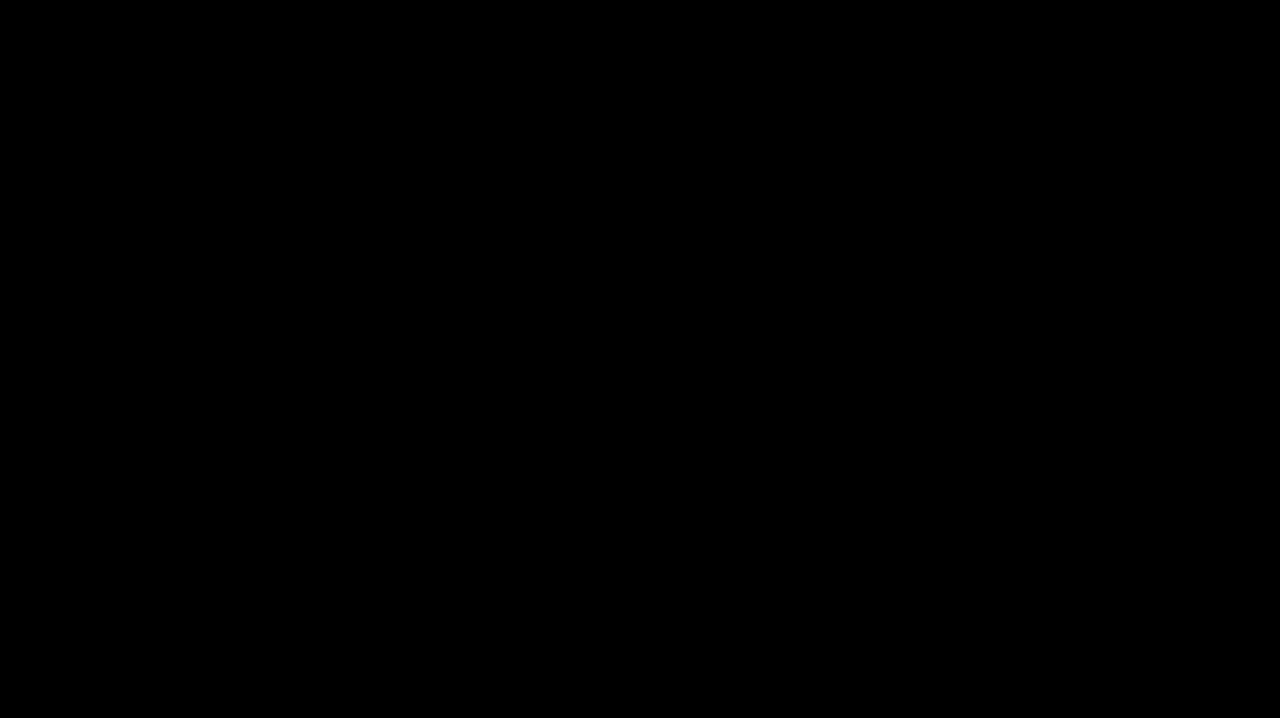
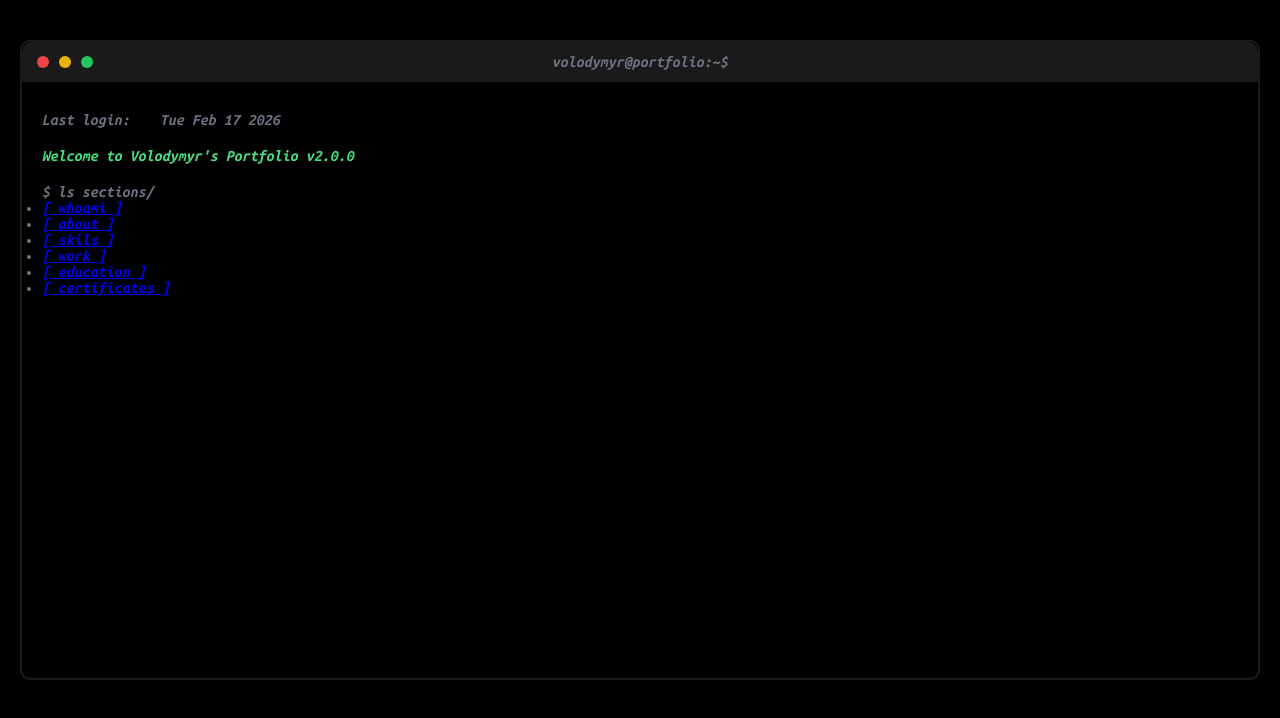
Before and after one commit to xxxjavacoder/terminal_web_cv, a website: page src/index.html in a window 1280 px wide. Drawn offline with nearby package versions, Linux system fonts and the light colour scheme; files that its build step writes are made by us from their sources; files whose address does not match are found by name.

Commit message:
make styled window.

```diff
--- a/gulpfile.js
+++ b/gulpfile.js
@@ -1,3 +1,4 @@
+
 import gulp from 'gulp';
 import dartSass from 'sass';
 import gulpSass from 'gulp-sass';
@@ -18,11 +19,16 @@ const paths = {
   styles: 'src/scss/**/*.scss',
   scripts: 'src/js/**/*.js',
   images: 'src/images/**/*',
+  fonts: 'dist/fonts',
   dist: 'dist'
 };
 
 export function clean() {
-  return deleteAsync([paths.dist]);
+  return deleteAsync([
+    `${paths.dist}/**`,
+    `!${paths.fonts}`,
+    `!${paths.fonts}/**`
+  ]);
 }
 
 export function html() {
--- a/package.json
+++ b/package.json
@@ -1,5 +1,6 @@
 {
   "dependencies": {
+    "@fontsource/ubuntu-mono": "^5.2.8",
     "gulp-cli": "^3.1.0"
   },
   "devDependencies": {
@@ -9,8 +10,12 @@
     "gulp-autoprefixer": "^10.0.0",
     "gulp-clean-css": "^4.3.0",
     "gulp-concat": "^2.6.1",
+    "gulp-fonter": "^0.3.0",
+    "gulp-if": "^3.0.0",
     "gulp-imagemin": "^9.2.0",
+    "gulp-plumber": "^1.2.1",
     "gulp-sass": "^6.0.1",
+    "gulp-ttf2woff2": "^5.0.0",
     "gulp-uglify": "^3.0.2",
     "sass": "^1.97.3"
   }
--- a/src/index.html
+++ b/src/index.html
@@ -7,6 +7,68 @@
     <title>Document</title>
 </head>
 <body>
+    <div class="container">
+        <div class="window">
+            <div class="window__header">
+                <div class="dot-wrapper">
+                    <div class="dot dot--red"></div>
+                    <div class="dot dot--yellow"></div>
+                    <div class="dot dot--green"></div>
+                </div>
+                <div class="window__header-name">
+                    volodymyr@portfolio:~$
+                </div>
+            </div>
 
+            <div class="window__wrapper">
+                <!-- Header -->
+                <section class="header">
+                    <div class="header__last-login">
+                        <div>Last login:</div>
+                        <div>Tue Feb 17 2026</div>
+                    </div>
+                    <div class="header__version color-green-text">
+                        Welcome to Volodymyr's Portfolio v2.0.0
+                    </div>
+                </section>
+                <!-- Navigation -->
+                <div class="nav">
+                    <span class="nav__title">$ ls sections/</span>
+                    <ul class="nav__list">
+                        <li class="nav__list-item">
+                            <a class="nav__link" href="#">
+                                [ whoami ]
+                            </a>
+                        </li>
+                        <li class="nav__list-item">
+                            <a class="nav__link" href="#">
+                                [ about ]
+                            </a>
+                        </li>
+                        <li class="nav__list-item">
+                            <a class="nav__link" href="#">
+                                [ skils ]
+                            </a>
+                        </li>
+                        <li class="nav__list-item">
+                            <a class="nav__link" href="#">
+                                [ work ]
+                            </a>
+                        </li>
+                        <li class="nav__list-item">
+                            <a class="nav__link" href="#">
+                                [ education ]
+                            </a>
+                        </li>
+                        <li class="nav__list-item">
+                            <a class="nav__link" href="#">
+                                [ certificates ]
+                            </a>
+                        </li>
+                    </ul>
+                </div>
+            </div>
+        </div>
+    </div>
 </body>
 </html>
--- /dev/null
+++ b/src/scss/header.scss
@@ -0,0 +1,12 @@
+.header {
+
+    &__last-login {
+        display: flex;
+        gap: 30px;
+        margin-bottom: 20px;
+    }
+
+    &__version {
+        margin-bottom: 20px;
+    }
+}
--- /dev/null
+++ b/src/scss/nav.scss
@@ -0,0 +1,3 @@
+.nav {
+
+}
--- a/src/scss/style.scss
+++ b/src/scss/style.scss
@@ -1,5 +1,46 @@
-@import 'var';
+@font-face {
+    font-family: 'Ubuntu-Mono';
+    src: url('../fonts/UbuntuMono-Regular.ttf');
+}
+
+@font-face {
+    font-family: 'Ubuntu-Mono';
+    src: url('../fonts/UbuntuMono-Italic.ttf');
+}
+
+@font-face {
+    font-family: 'Ubuntu-Mono';
+    src: url('../fonts/UbuntuMono-Bold.ttf');
+}
+
+@font-face {
+    font-family: 'Ubuntu-Mono';
+    src: url('../fonts/UbuntuMono-BoldItalic.ttf');
+}
+
+@import "var";
 
 * {
+    margin: 0;
+    padding: 0;
+    box-sizing: border-box;
+}
+
+body {
     background-color: black;
+    font-family: 'Ubuntu-Mono';
+    color: $grey-text;
 }
+
+.container {
+    max-width: 1440px;
+    display: flex;
+    min-height: calc(100vh - 80px);
+    padding: 40px 20px;
+    margin: 0 auto;
+}
+
+
+@import "window";
+@import "header";
+@import "nav";
--- a/src/scss/var.scss
+++ b/src/scss/var.scss
@@ -0,0 +1,23 @@
+// colors
+
+$green-text: #4ADE80;
+$green-text-light: #86EFAC;
+$grey-text: #6B7280;
+$grey-text-light: #D1D5DB;
+$pink-text: #EC4899;
+
+.color-green-text {
+    color: $green-text
+}
+
+.color-green-text-light {
+    color: $green-text-light
+}
+
+.color-grey-text {
+    color: $green-text
+}
+
+.color-grey-text-light {
+    color: $green-text-light
+}
--- /dev/null
+++ b/src/scss/window.scss
@@ -0,0 +1,52 @@
+.window {
+    width: 100%;
+    border-radius: 10px;
+    border: 2px #1A1A1A solid;
+    min-height: 300px;
+
+    &__header {
+        position: relative;
+        padding: 10px 15px;
+        background-color: #1A1A1A;
+        height: 40px;
+        text-align: center;
+        display: flex;
+        align-items: center;
+        border-top-left-radius: 10px;
+        border-top-right-radius: 10px;
+    }
+
+    .dot-wrapper {
+        display: flex;
+
+    }
+
+    .dot {
+        width: 12px;
+        height: 12px;
+        border-radius: 50%;
+
+        &--red {
+            background-color: #EF4444;
+        }
+
+        &--yellow {
+            background-color: #EAB308;
+            margin: 0 10px;
+        }
+
+        &--green {
+            background-color: #22C55E;
+        }
+    }
+
+    &__header-name {
+        position: absolute;
+        left: 50%;
+        transform: translateX(-50%);
+    }
+
+    &__wrapper {
+        padding: 30px 20px;
+    }
+}
```
Also changed, not shown: dist/css/header.css (added), dist/css/nav.css (added), dist/css/style.css, dist/css/var.css, dist/css/window.css (added), dist/fonts/UFL.txt (added), dist/fonts/UbuntuMono-Bold.ttf (added), dist/fonts/UbuntuMono-BoldItalic.ttf (added), dist/fonts/UbuntuMono-Italic.ttf (added), dist/fonts/UbuntuMono-Regular.ttf (added), dist/index.html, 1 other file.
